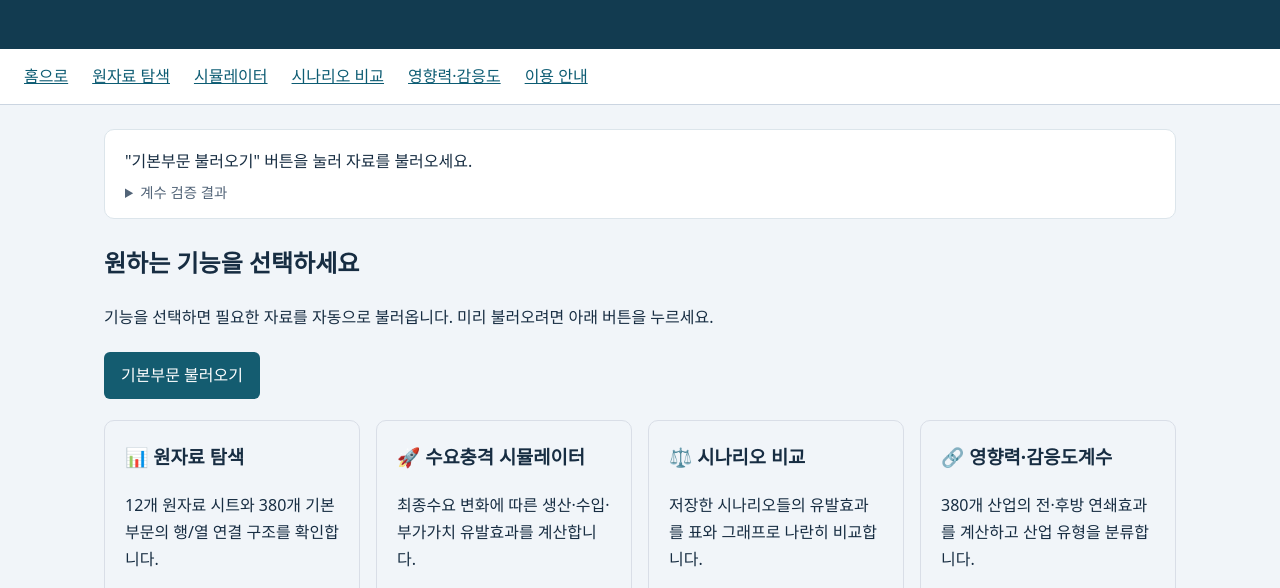
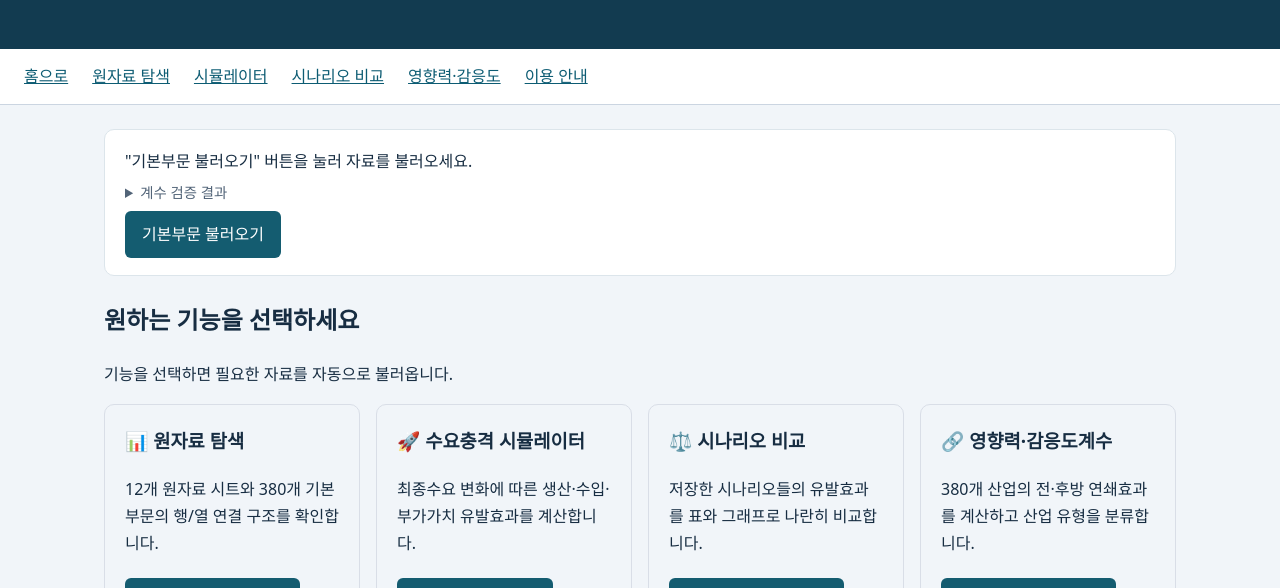
Before and after one commit to hyuni050901/Test3, a plain HTML site: page index.html in a window 1280 px wide. Shown: the part 212-800 px from the top of the page. Drawn offline with Linux system fonts and the light colour scheme.

Commit message:
Update index.html

```diff
--- a/index.html
+++ b/index.html
@@ -3,13 +3,12 @@
 <html lang="ko"><head><meta charset="utf-8"/><meta content="width=device-width,initial-scale=1" name="viewport"/><title>과제물1: 산업연관표분석 웹앱</title><link href="./style.css" rel="stylesheet"/><link href="./nav.css" rel="stylesheet"/><link href="./extra.css" rel="stylesheet"/><link href="./linkage.css" rel="stylesheet"/><script defer="" src="./app.js"></script><script defer="" src="./nav.js"></script><script defer="" src="./extra.js"></script><script defer="" src="./linkage.js"></script></head>
 <body><header><p>2023 · 생산자가격 · 기본부문</p><h1>과제물1: 산업연관표분석 웹앱</h1><p>12개 원자료 시트 탐색과 380개 부문 수요충격 분석</p></header>
 <nav aria-label="주요 메뉴"><a href="#" data-page="main">홈으로</a><a href="#" data-page="explorer">원자료 탐색</a><a href="#" data-page="simulation">시뮬레이터</a><a href="#" data-page="compare">시나리오 비교</a><a href="#" data-page="linkage">영향력·감응도</a><a href="#" data-page="guide">이용 안내</a></nav><main>
-<aside aria-label="분석 준비 상태" class="loading-status"><p id="status" role="status">"기본부문 불러오기" 버튼을 눌러 자료를 불러오세요.</p><details><summary>계수 검증 결과</summary><pre id="validation">아직 자료를 불러오지 않았습니다.</pre></details></aside>
+<aside aria-label="분석 준비 상태" class="loading-status"><div class="status-text"><p id="status" role="status">"기본부문 불러오기" 버튼을 눌러 자료를 불러오세요.</p><details><summary>계수 검증 결과</summary><pre id="validation">아직 자료를 불러오지 않았습니다.</pre></details></div><button id="load-basic" type="button">기본부문 불러오기</button></aside>
 
 <!-- PAGE 1: 메인 (기능 선택) -->
 <div id="page-main" class="page-view active">
 <h2>원하는 기능을 선택하세요</h2>
-<p>기능을 선택하면 필요한 자료를 자동으로 불러옵니다. 미리 불러오려면 아래 버튼을 누르세요.</p>
-<p><button id="load-basic" type="button">기본부문 불러오기</button></p>
+<p>기능을 선택하면 필요한 자료를 자동으로 불러옵니다.</p>
 <div class="menu-cards">
 <div class="menu-card"><h3>📊 원자료 탐색</h3><p>12개 원자료 시트와 380개 기본부문의 행/열 연결 구조를 확인합니다.</p><button type="button" data-page="explorer">원자료 탐색으로 이동</button></div>
 <div class="menu-card"><h3>🚀 수요충격 시뮬레이터</h3><p>최종수요 변화에 따른 생산·수입·부가가치 유발효과를 계산합니다.</p><button type="button" data-page="simulation">시뮬레이터로 이동</button></div>
```
